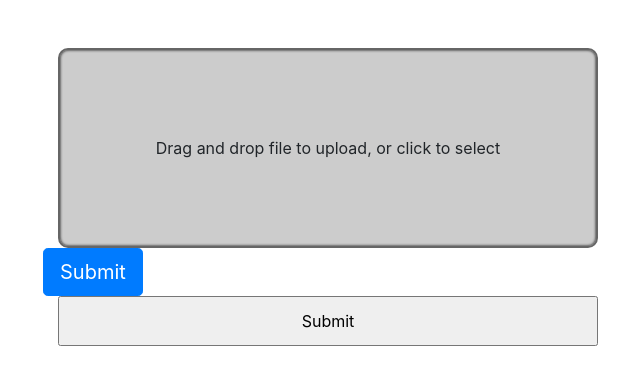
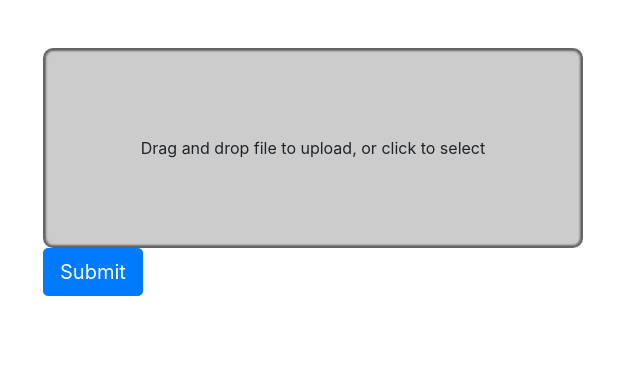
Before and after one commit to Giannie/Blocking-Test, a Flask app: page / in a window 1280 px wide. Shown: the part 60-445 px from the top of the page, without its empty margins (312-952 px from the left). Run offline with Flask 2, Linux system fonts and the light colour scheme; some libraries are stand-ins or nearby versions.

Commit message:
Position and style fixes

```diff
--- a/static/styles.css
+++ b/static/styles.css
@@ -2,7 +2,6 @@
     width:  100%;
     height: 200px;
     text-align: center;
-    margin-left: 0;
     border: 2px solid #666666;
     background-color: #ccc;
     -webkit-border-radius: 10px;
--- a/templates/index.html
+++ b/templates/index.html
@@ -11,7 +11,7 @@
             <div class="row">
                 <button class="btn btn-primary btn-lg">Submit</button>
             </div>
-            <form action="/test" enctype="multipart/form-data" method="post">
+            <form class="legacy" action="/test" enctype="multipart/form-data" method="post">
                 <input class="legacy" id="file-input" type="file" name="file" onchange="handleFiles(this.files)"><br>
                 <input class="legacy" id="number-input" type="number" name="length" placeholder="Number of subjects"><br>
                 <input id="submit" type="submit">
```
